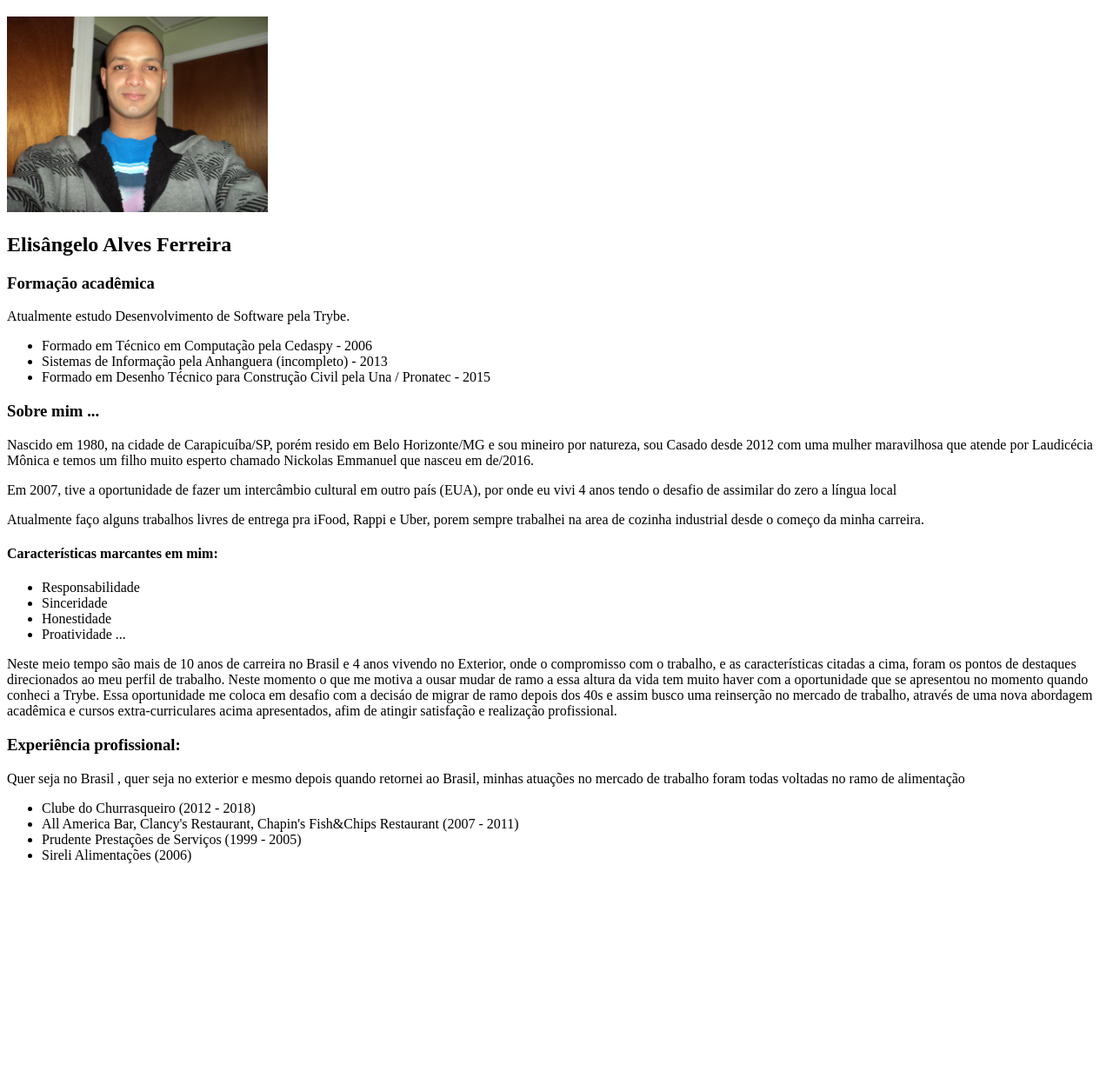
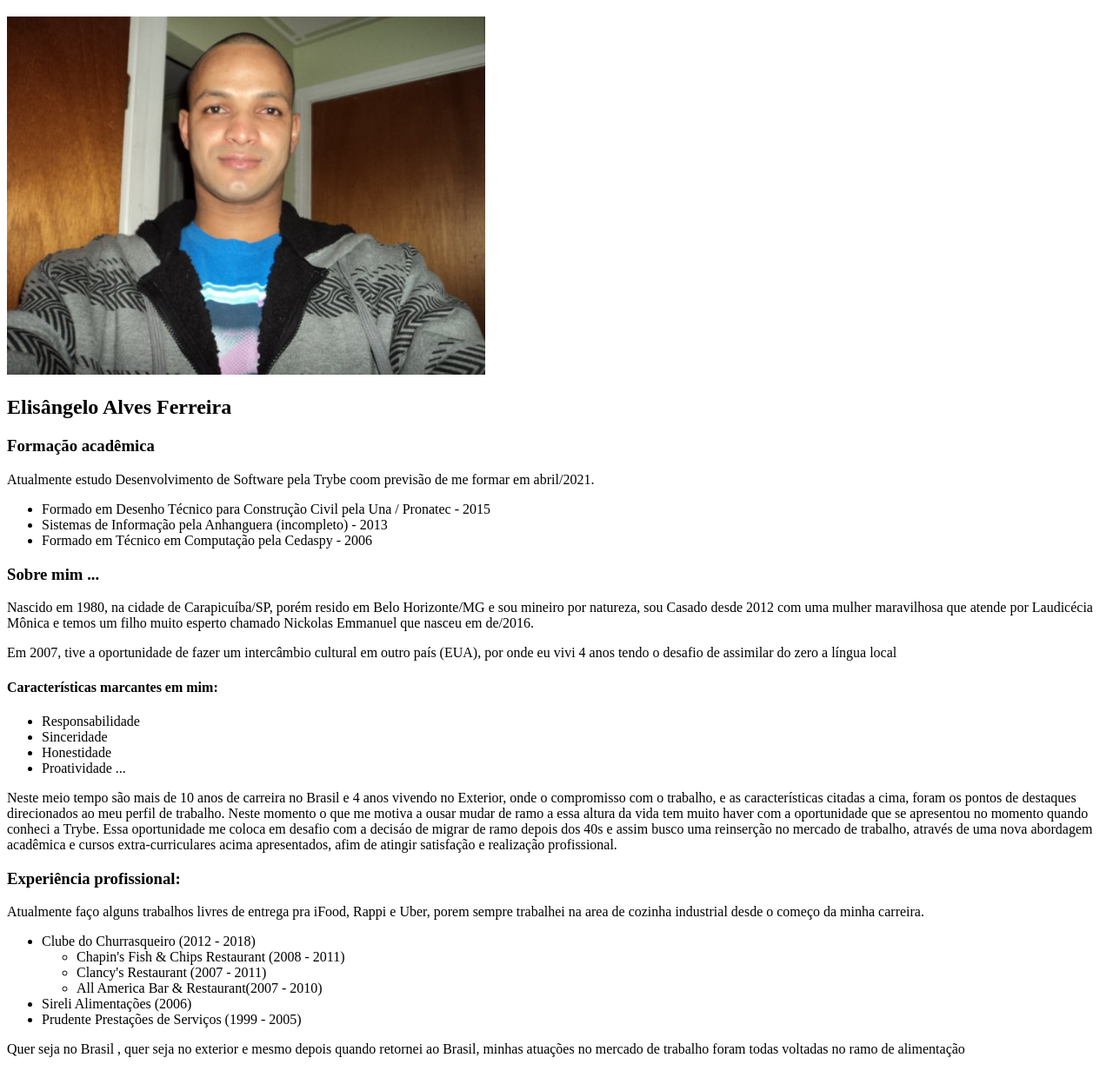
Before and after one commit to preto115/portifolio, a plain HTML site: page index.html in a window 1280 px wide. Shown: the part 61-1293 px from the top of the page at 87% size. Before the commit the page ends 1070 px from the top, so only its background shows below. Drawn offline with Linux system fonts and the light colour scheme.

Commit message:
atualização de conteúdo

```diff
--- a/index.html
+++ b/index.html
@@ -11,14 +11,14 @@
     </head>
         <body>
             <h1>MEU PORTIFÓLIO</h1>
-                <img src="foto_eu.jpg" alt="foto minha pro perfil" width= "300">
+                <img src="foto_eu.jpg" alt="foto minha pro perfil" width= "550">
             <h2>Elisângelo Alves Ferreira</h2>
             <h3>Formação acadêmica</h3>
-                <p>Atualmente estudo Desenvolvimento de Software pela <link href="https://www.betrybe.com/" alt=" nova pagina para www.betrybe.com">Trybe.</link> </p>
+                <p>Atualmente estudo Desenvolvimento de Software pela <link href="https://www.betrybe.com/" a="Trybe">Trybe</link> coom previsão de me formar em abril/2021.</p>
                     <ul>
+                        <li>Formado em Desenho Técnico para Construção Civil pela Una / Pronatec - 2015</li>
+                        <li>Sistemas de Informação pela Anhanguera (incompleto) - 2013</li>
                         <li>Formado em Técnico em Computação pela Cedaspy - 2006</li>
-                        <li>Sistemas de Informação pela Anhanguera (incompleto) - 2013</li>
-                        <li>Formado em Desenho Técnico para Construção Civil pela Una / Pronatec - 2015</li>
                     </ul>
 
             <h3>Sobre mim ...</h3>
@@ -26,7 +26,7 @@
                 <p>Nascido em 1980, na cidade de Carapicuíba/SP, porém resido em Belo Horizonte/MG e sou mineiro por natureza,
                      sou Casado desde 2012 com uma mulher maravilhosa que atende por Laudicécia Mônica e temos um filho muito esperto chamado Nickolas Emmanuel que nasceu em de/2016.
                 <p>Em 2007, tive a oportunidade de fazer um intercâmbio cultural em outro país (EUA), por onde eu vivi 4 anos  tendo o desafio de assimilar do zero a língua local</p>
-                <p>Atualmente faço alguns trabalhos livres de entrega pra iFood, Rappi e Uber, porem sempre trabalhei na area de cozinha industrial desde o começo da minha carreira.  </p>
+
                     <h4>Características marcantes em mim:</h4>
                     <ul>
                     <li>Responsabilidade</li>
@@ -41,13 +41,21 @@
 
              <h3>Experiência profissional:</h3>
 
-                <p>Quer seja no Brasil , quer seja no exterior e mesmo depois quando retornei ao Brasil, minhas atuações no mercado de trabalho foram todas voltadas no ramo de alimentação</p>
+                <p>Atualmente faço alguns trabalhos livres de entrega pra iFood, Rappi e Uber, porem sempre trabalhei na area de cozinha industrial desde o começo da minha carreira.  </p>
+
                     <ul>
                     <li>Clube do Churrasqueiro (2012 - 2018)</li>
-                    <li>All America Bar, Clancy's Restaurant, Chapin's Fish&Chips Restaurant (2007 - 2011)</li>
+                    <ul>
+                        <li>Chapin's Fish & Chips Restaurant (2008 - 2011)</li>
+                        <li>Clancy's Restaurant (2007 - 2011)</li>
+                        <li>All America Bar & Restaurant(2007 - 2010)</li>
+                    </ul>
+
+                    <li>Sireli Alimentações (2006)</li>
                     <li>Prudente Prestações de Serviços (1999 - 2005)</li>
-                    <li>Sireli Alimentações (2006)</li>
+
                     </ul>
+                <p>Quer seja no Brasil , quer seja no exterior e mesmo depois quando retornei ao Brasil, minhas atuações no mercado de trabalho foram todas voltadas no ramo de alimentação</p>
 
         </body>
 
```
